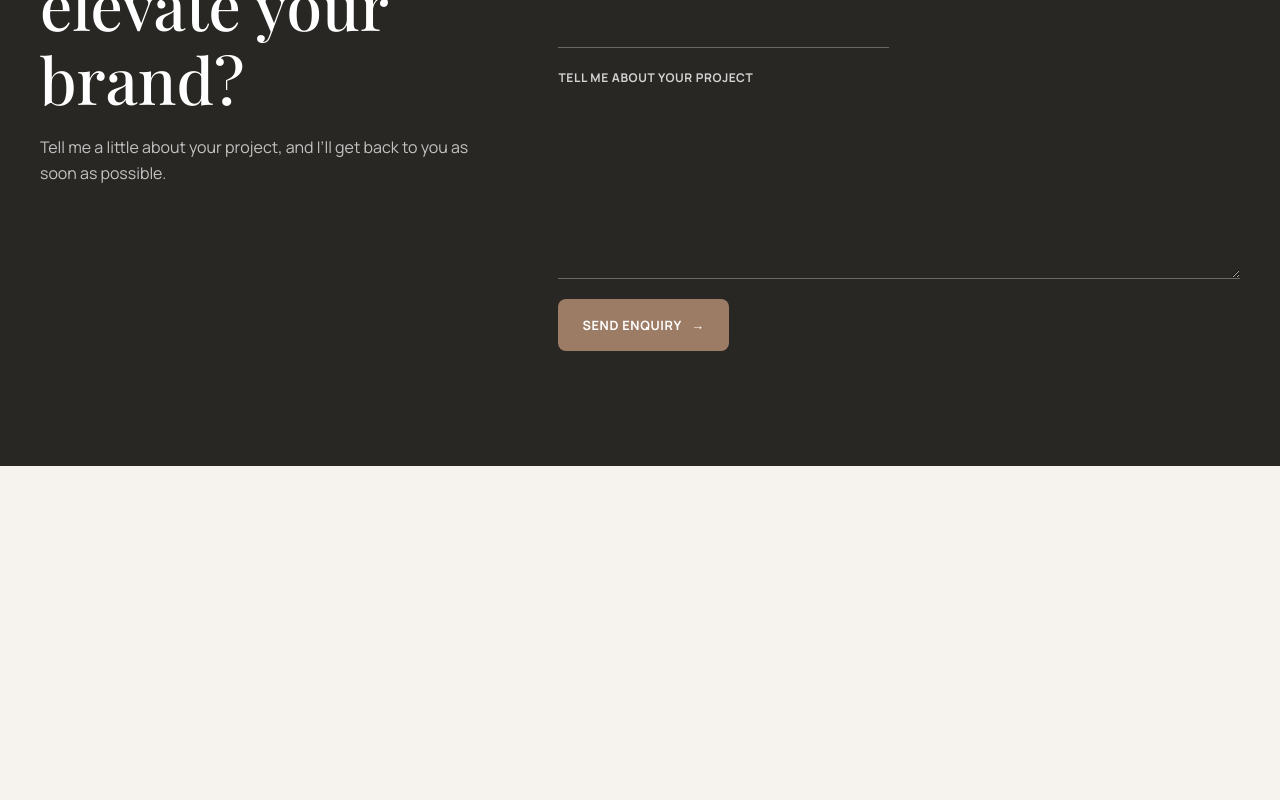
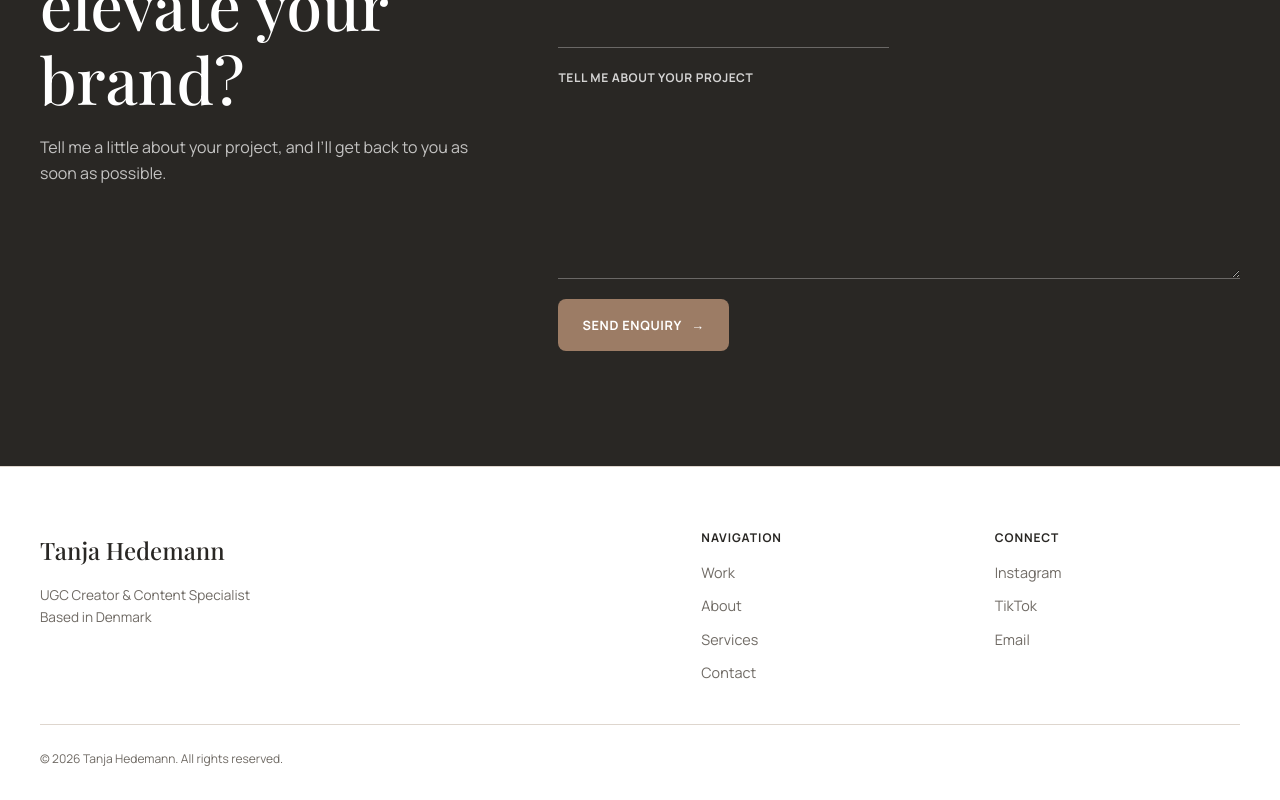
Before and after one commit to Hedemann-Nielsen/tanjahedemann.online, a React (Vite) app: page / in a window 1280 px wide. Shown: the part 4077-4877 px from the top of the page. Before the commit the page ends 4543 px from the top, so only its background shows below. Built offline with nearby package versions, Linux system fonts and the light colour scheme.

Commit message:
Refactor app layout and routing

```diff
--- a/package.json
+++ b/package.json
@@ -15,6 +15,7 @@
     "react-dom": "^19.2.8",
     "react-icons": "^5.7.0",
     "react-router-dom": "^7.18.2",
+    "react-router-hash-link": "^2.4.3",
     "sass": "^1.102.0"
   },
   "devDependencies": {
--- a/src/App.jsx
+++ b/src/App.jsx
@@ -1,5 +1,6 @@
 import { HashRouter, Routes, Route } from "react-router-dom";
 
+import Layout from "./components/Layout/Layout";
 import Home from "./pages/Home";
 import Portfolio from "./pages/Portfolio";
 
@@ -7,8 +8,10 @@ function App() {
   return (
     <HashRouter>
       <Routes>
+        <Route element={<Layout />}>
           <Route path="/" element={<Home />} />
           <Route path="/portfolio" element={<Portfolio />} />
+        </Route>
       </Routes>
     </HashRouter>
   );
--- /dev/null
+++ b/src/components/Footer/Footer.jsx
@@ -0,0 +1,86 @@
+import { Link } from "react-router-dom";
+import { useLanguage } from "../../i18n/LanguageContext";
+import "./Footer.scss";
+
+function Footer() {
+  const { translations } = useLanguage();
+  const { footer } = translations;
+  const currentYear = new Date().getFullYear();
+
+  return (
+    <footer className="footer">
+      <div className="container">
+        <div className="footer__grid">
+          <div className="footer__brand">
+            <Link className="footer__logo" to="/">
+              Tanja Hedemann
+            </Link>
+
+            <p>{footer.tagline}</p>
+            <p>{footer.location}</p>
+          </div>
+
+          <div className="footer__column">
+            <h2 className="footer__heading">
+              {footer.navigationTitle}
+            </h2>
+
+            <nav className="footer__nav" aria-label={footer.navigationTitle}>
+              <Link to="/portfolio">
+                {footer.navigation.work}
+              </Link>
+
+              <Link to="/#about">
+                {footer.navigation.about}
+              </Link>
+
+              <Link to="/#services">
+                {footer.navigation.services}
+              </Link>
+
+              <Link to="/#contact">
+                {footer.navigation.contact}
+              </Link>
+            </nav>
+          </div>
+
+          <div className="footer__column">
+            <h2 className="footer__heading">
+              {footer.connectTitle}
+            </h2>
+
+            <div className="footer__links">
+              <a
+                href="https://www.instagram.com/"
+                target="_blank"
+                rel="noreferrer"
+              >
+                Instagram
+              </a>
+
+              <a
+                href="https://www.tiktok.com/"
+                target="_blank"
+                rel="noreferrer"
+              >
+                TikTok
+              </a>
+
+              <a href="mailto:hello@tanjahedemann.online">
+                Email
+              </a>
+            </div>
+          </div>
+        </div>
+
+        <div className="footer__bottom">
+          <p>
+            © {currentYear} Tanja Hedemann. {footer.copyright}
+          </p>
+        </div>
+      </div>
+    </footer>
+  );
+}
+
+export default Footer;
--- /dev/null
+++ b/src/components/Footer/Footer.scss
@@ -0,0 +1,83 @@
+@use "../../styles/abstracts/variables" as *;
+
+.footer {
+  padding-block: 3rem 1.5rem;
+
+  background-color: $color-surface;
+  border-top: 1px solid $color-border;
+
+  &__grid {
+    display: grid;
+    gap: 2.5rem;
+
+    padding-bottom: 2.5rem;
+  }
+
+  &__brand {
+    p {
+      font-size: 0.85rem;
+    }
+  }
+
+  &__logo {
+    display: inline-block;
+
+    margin-bottom: 1rem;
+
+    font-family: $font-heading;
+    font-size: 1.5rem;
+  }
+
+  &__heading {
+    margin-bottom: 1rem;
+
+    font-family: $font-body;
+    font-size: 0.75rem;
+    font-weight: 700;
+    letter-spacing: 0.08em;
+    text-transform: uppercase;
+  }
+
+  &__nav,
+  &__links {
+    display: grid;
+    gap: 0.65rem;
+
+    a {
+      width: fit-content;
+
+      color: $color-text-muted;
+      font-size: 0.9rem;
+
+      transition: color $transition-default;
+    }
+  }
+
+  &__bottom {
+    padding-top: 1.5rem;
+
+    border-top: 1px solid $color-border;
+
+    p {
+      font-size: 0.75rem;
+    }
+  }
+}
+
+@media (min-width: $breakpoint-tablet) {
+  .footer {
+    padding-block: 4rem 2rem;
+
+    &__grid {
+      grid-template-columns: minmax(0, 1.5fr) repeat(2, minmax(10rem, 0.6fr));
+      gap: 3rem;
+    }
+
+    &__nav,
+    &__links {
+      a:hover {
+        color: $color-primary-dark;
+      }
+    }
+  }
+}
--- /dev/null
+++ b/src/components/Layout/Layout.jsx
@@ -0,0 +1,20 @@
+import { Outlet } from "react-router-dom";
+
+import Header from "../Header/Header";
+import Footer from "../Footer/Footer";
+
+function Layout() {
+  return (
+    <>
+      <Header />
+
+      <main>
+        <Outlet />
+      </main>
+
+      <Footer />
+    </>
+  );
+}
+
+export default Layout;
--- a/src/i18n/translations.js
+++ b/src/i18n/translations.js
@@ -157,6 +157,23 @@ export const translations = {
 				submit: "Send enquiry",
 			},
 		},
+
+        footer: {
+  tagline: "UGC Creator & Content Specialist",
+  location: "Based in Denmark",
+
+  navigationTitle: "Navigation",
+  connectTitle: "Connect",
+
+  navigation: {
+    work: "Work",
+    about: "About",
+    services: "Services",
+    contact: "Contact",
+  },
+
+  copyright: "All rights reserved.",
+},
 	},
 
 	da: {
@@ -317,5 +334,22 @@ export const translations = {
 				submit: "Send forespørgsel",
 			},
 		},
+
+        footer: {
+  tagline: "UGC-creator og indholdsspecialist",
+  location: "Bosat i Danmark",
+
+  navigationTitle: "Navigation",
+  connectTitle: "Kontakt",
+
+  navigation: {
+    work: "Portfolio",
+    about: "Om mig",
+    services: "Ydelser",
+    contact: "Kontakt",
+  },
+
+  copyright: "Alle rettigheder forbeholdes.",
+},
 	},
 };
--- a/src/pages/Home.jsx
+++ b/src/pages/Home.jsx
@@ -1,26 +1,21 @@
-import Header from "../components/Header/Header";
 import Hero from "../components/Hero/Hero";
 import Portfolio from "../components/Portfolio/Portfolio";
 import About from "../components/About/About";
 import Services from "../components/Services/Services";
-import Stats from "../components/Stats/Stats"
-import Contact from "../components/Contact/Contact"
+import Stats from "../components/Stats/Stats";
+import Contact from "../components/Contact/Contact";
 
 function Home() {
   return (
     <>
       <div id="top" />
 
-      <Header />
-
-      <main>
       <Hero />
       <Portfolio />
       <About />
       <Services />
       <Stats />
       <Contact />
-      </main>
     </>
   );
 }
--- a/src/pages/Portfolio.jsx
+++ b/src/pages/Portfolio.jsx
@@ -44,9 +44,8 @@ function PortfolioPage() {
 
   return (
     <>
-      <Header />
 
-      <main className="portfolio-page">
+      <div className="portfolio-page">
         <section className="portfolio-page__intro">
           <div className="container">
             <p className="portfolio-page__eyebrow">
@@ -151,7 +150,7 @@ function PortfolioPage() {
             onClose={() => setSelectedItem(null)}
           />
         )}
-      </main>
+      </div>
     </>
   );
 }
```
Also changed, not shown: 1 other file (tests, documents, lock files or other folders). Lines whose indentation alone changed are shown as unchanged.
